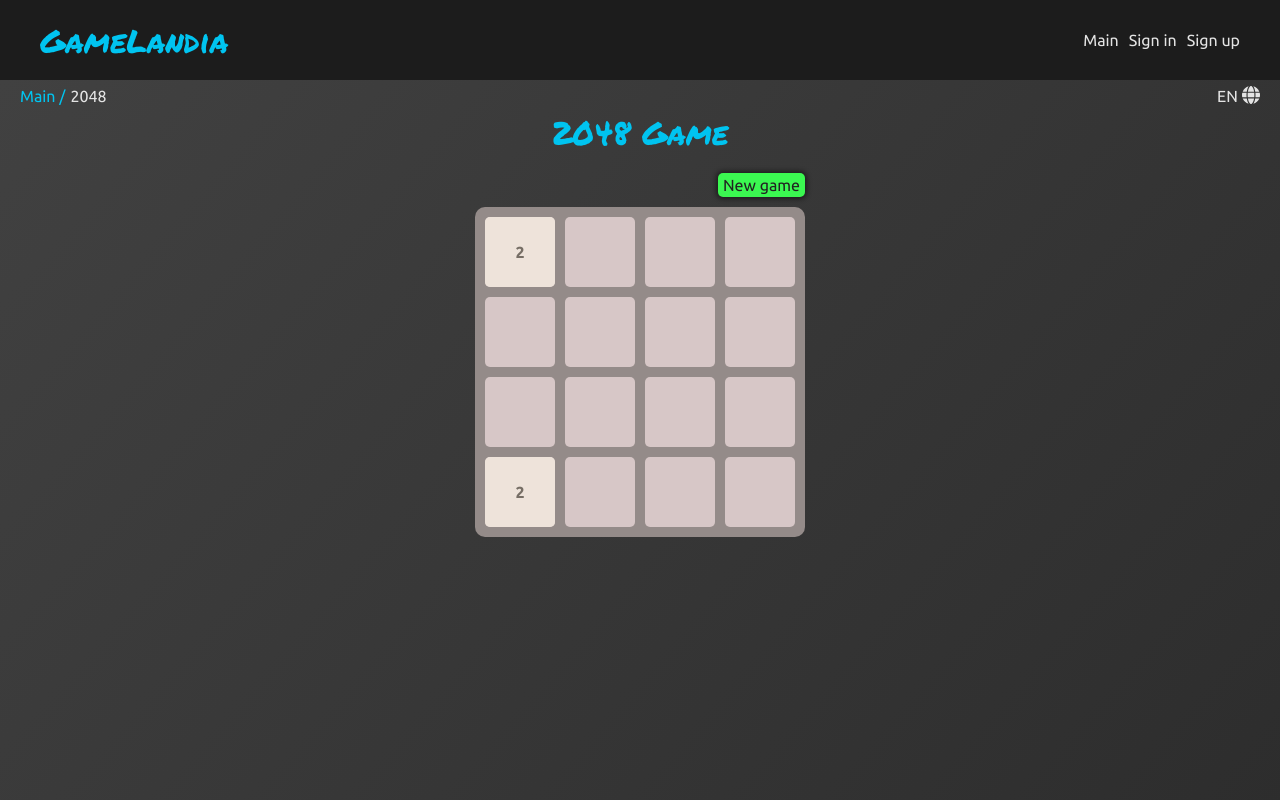
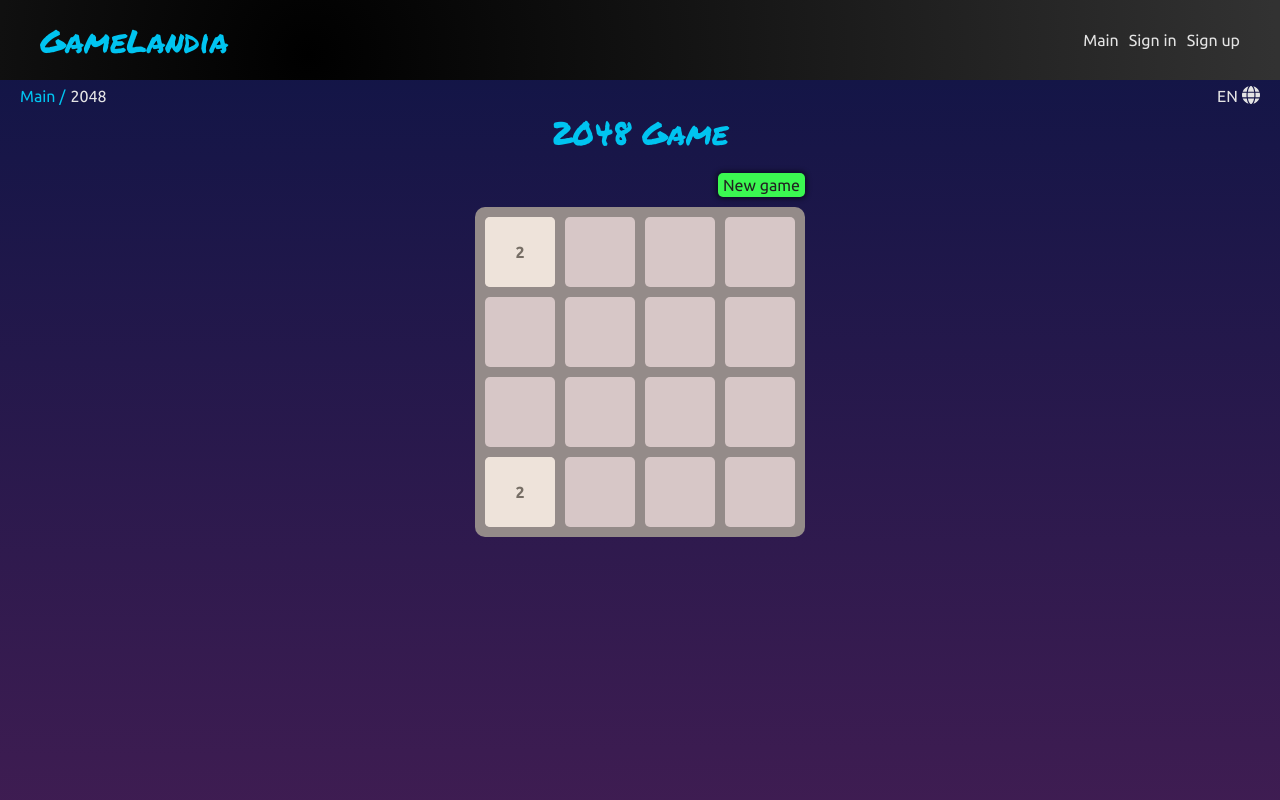
Before and after one commit to Nikitapil/gamelandia, a React (Create React App) app: page /gamelandia/2048 in a window 1280 px wide. Built offline with nearby package versions, Linux system fonts and the light colour scheme; no server answers.

Commit message:
update app background

```diff
--- a/package.json
+++ b/package.json
@@ -21,7 +21,7 @@
     "i18next-browser-languagedetector": "^6.1.5",
     "i18next-http-backend": "^1.4.1",
     "lodash": "^4.17.21",
-    "node-sass": "^7.0.1",
+    "node-sass": "^8.0.0",
     "react": "^18.1.0",
     "react-dom": "^18.1.0",
     "react-firebase-hooks": "^5.0.3",
--- a/src/styles/App.scss
+++ b/src/styles/App.scss
@@ -15,7 +15,7 @@ body {
 
 .main {
   min-height: calc(100vh - 80px);
-  background: linear-gradient(130.68deg, #414141 0%, #2d2d2d 100.52%);
+  background: linear-gradient(179.4deg, rgb(12, 20, 69) -16.9%, rgb(71, 30, 84) 119.9%);
 }
 
 .page-title {
--- a/src/styles/header.module.scss
+++ b/src/styles/header.module.scss
@@ -2,7 +2,7 @@
   min-height: 80px;
   display: flex;
   align-items: center;
-  background-color: #1c1c1c;
+  background: radial-gradient(circle at 24.1% 68.8%, rgb(0, 0, 0) 0%, rgb(50, 50, 50) 99.4%);
 }
 
 .header__container {
```
Also changed, not shown: 1 other file (tests, documents, lock files or other folders).
